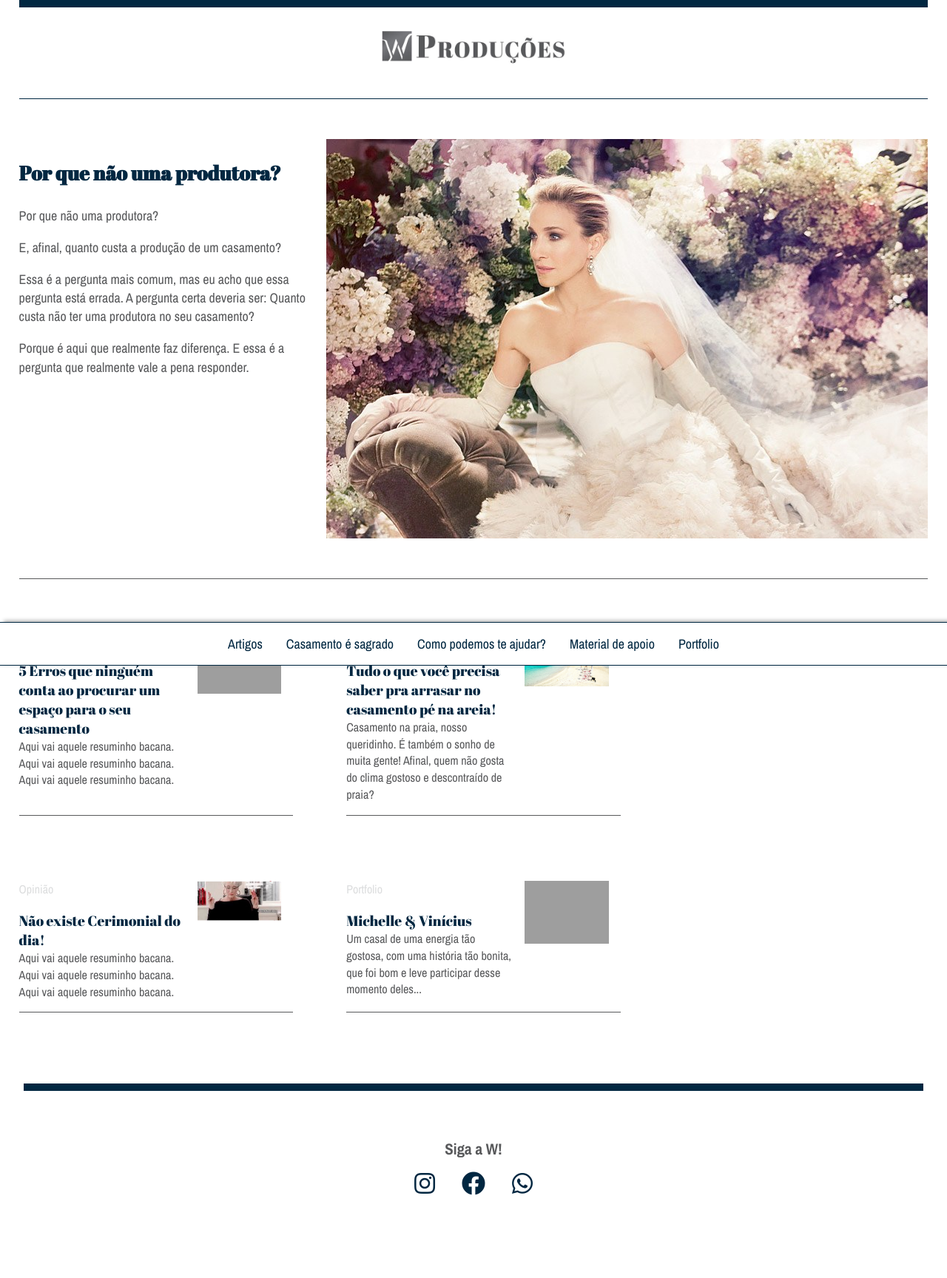
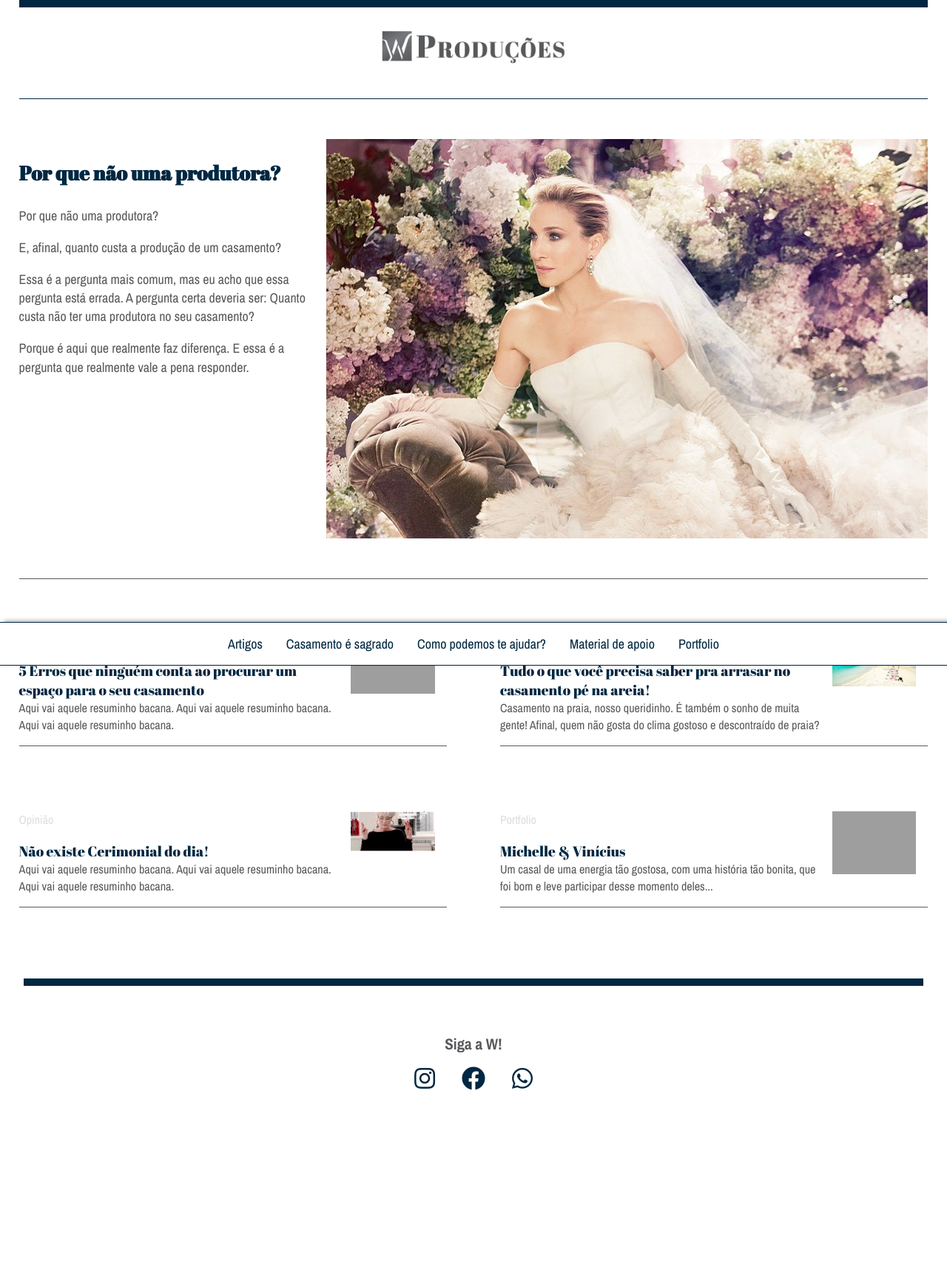
Before and after one commit to w-produtora/w-produtora.github.io, a Jekyll site: the page built from index.html, in a window 1280 px wide. Shown: the whole page at 74% size. Built offline with Jekyll 4.4.1, drawn with Linux system fonts in a browser that asks for light colours; nearby versions of some CDN libraries; comment, search, counter and statistics services are not loaded; after the commit the page ends 1586 px from its top, so only the background shows below that.

Commit message:
Update style.css

```diff
--- a/css/style.css
+++ b/css/style.css
@@ -158,9 +158,15 @@ header {
 
 /* INDEX */
 
-.principal, .artigos {
+.principal {
   display: grid;
   grid-template-columns: repeat(3, 1fr);
+  grid-column-gap: 1em;
+}
+
+.artigos {
+  display: grid;
+  grid-template-columns: repeat(2, 1fr);
   grid-column-gap: 1em;
 }
 
```
